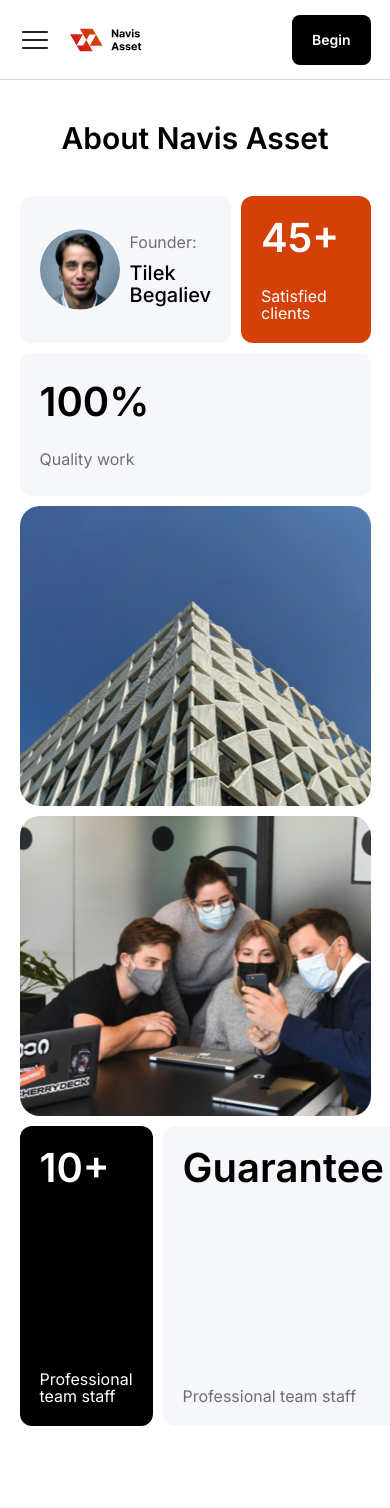
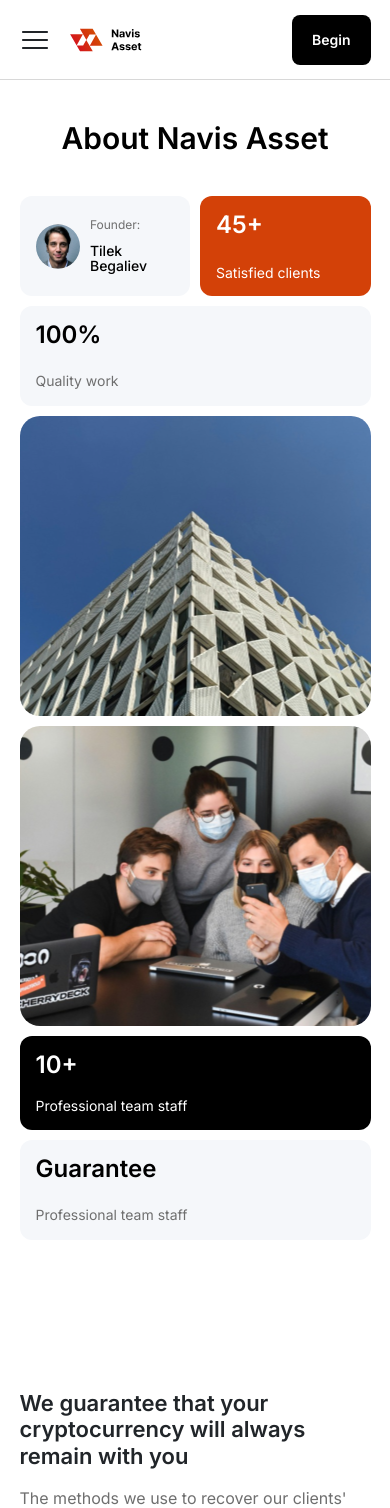
Before and after one commit to iliasovIhsan04/navis-asset, a React (Create React App) app: page /about-us in a window 390 px wide. Shown: the top 1508 px of the page. Built offline with nearby package versions, Linux system fonts and the light colour scheme.

Commit message:
adaptive

```diff
--- a/src/assets/css/adaptive.css
+++ b/src/assets/css/adaptive.css
@@ -49,12 +49,55 @@
   .question-content {
     font-size: 18px !important;
   }
+  .garants {
+    margin: 120px 0 0 0;
+  }
   .news-img-block {
     height: 260px;
+  }
+  .about {
+    min-height: 210px !important;
+  }
+  .founder-block,
+  .customer-card-last {
+    min-height: 100px;
+  }
+  .founder-b-text {
+    font-size: 14px;
+  }
+  .founder-span {
+    font-size: 12px;
+  }
+  .founder-img {
+    width: 45px;
+    height: 45px;
+  }
+  .title-basic,
+  .profesional-text,
+  .work-text {
+    font-size: 14px;
+  }
+  .garant {
+    grid-template-columns: 1fr !important;
+    gap: 20px !important;
   }
   .news-box1 {
     min-height: 350px;
     gap: 10px;
+  }
+  .price-txt {
+    font-size: 18px;
+  }
+  .price-card {
+    padding: 16px !important;
+    border-radius: 16px !important;
+  }
+  .customer-card,
+  .guarantee-card {
+    padding: 16px !important;
+  }
+  .big-text {
+    font-size: 24px;
   }
   .return-the-money {
     padding: 30px 16px;
@@ -79,6 +122,9 @@
 @media (max-width: 576px) {
   .wallet-recovery,
   .team-box-conditions-block,
+  .we-will-help {
+    grid-template-columns: repeat(auto-fit, minmax(250px, 1fr));
+  }
   .we-will-help {
     grid-template-columns: repeat(auto-fit, minmax(250px, 1fr));
   }
@@ -125,7 +171,7 @@
   .wallet-recovery,
   .team-box-conditions-block,
   .we-will-help {
-    grid-template-columns: repeat(auto-fit, minmax(210px, 1fr));
+    grid-template-columns: repeat(auto-fit, minmax(230px, 1fr));
   }
   .question-content {
     font-size: 16px !important;
@@ -138,4 +184,26 @@
   .wallet-recovery-inner-box h1 {
     font-size: 30px;
   }
+  .we-will-help {
+    grid-template-columns: repeat(auto-fit, minmax(200px, 1fr));
+  }
 }
+@media (max-width: 400px) {
+  .guarantees {
+    flex-direction: column;
+  }
+  .guarantee-text-box {
+    height: 100px !important;
+  }
+  .guarantee-card {
+    gap: 20px;
+  }
+}
+@media (max-width: 380px) {
+  .founder-block {
+    flex-direction: column;
+  }
+  .customer-card {
+    height: 100px;
+  }
+}
--- a/src/assets/css/app.css
+++ b/src/assets/css/app.css
@@ -92,7 +92,7 @@
   height: 100px;
 }
 .we-will-help {
-  grid-template-columns: repeat(auto-fit, minmax(375px, 1fr));
+  grid-template-columns: repeat(auto-fit, minmax(430px, 1fr));
 }
 .we-will-help-box,
 .white-backg-contact {
@@ -405,7 +405,7 @@
   background-image: url("../img/about-collega.svg") !important;
 }
 .guarantee-text-box {
-  min-height: 300px;
+  height: 300px;
 }
 .all-news {
   margin-bottom: 200px;
@@ -449,3 +449,6 @@
 .close:hover {
   cursor: pointer;
 }
+.founder-block {
+  min-height: 100px;
+}
--- a/src/assets/css/main.css
+++ b/src/assets/css/main.css
@@ -44,7 +44,8 @@
 .arrow.animation {
   transform: rotate(-45deg);
 }
-.question-content {
+.question-content,
+.about-us-content {
   margin: 0 !important;
   text-align: left;
   font-size: 22px;
@@ -66,7 +67,7 @@
   background: #d8d8d8 !important;
 }
 .about {
-  height: 300px;
+  min-height: 300px;
   display: grid;
 }
 .about-us h1 {
--- a/src/pages/AboutUs.jsx
+++ b/src/pages/AboutUs.jsx
@@ -8,12 +8,15 @@ export default function AboutUs() {
         <h1 className="title-page"> {t("about")} </h1>
         <div className="we-will-help about-box1">
           <div className="about g-10">
-            <div className="d-flex g-10">
+            <div className="d-flex g-10 founder-block">
               <div className="customer-card d-flex align-items-center g-10">
-                <img src={founder} alt="" />
+                <img className="founder-img" src={founder} alt="" />
                 <div className="founder-name d-flex flex-column g-10">
-                  <h3 className="text-span"> {t("founder")} </h3>
-                  <h3 className="title-h3"> {t("founderFN")} </h3>
+                  <h3 className="text-span founder-span"> {t("founder")} </h3>
+                  <h3 className="title-h3 founder-b-text">
+                    {" "}
+                    {t("founderFN")}{" "}
+                  </h3>
                 </div>
               </div>
               <div className="customer-card d-flex flex-column justify-content-between">
@@ -23,7 +26,7 @@ export default function AboutUs() {
             </div>
             <div className="customer-card customer-card-last d-flex flex-column justify-content-between">
               <h2 className="big-text"> 100% </h2>
-              <p className="text-span"> {t("qualityWork")} </p>
+              <p className="text-span work-text"> {t("qualityWork")} </p>
             </div>
           </div>
           <div className="about-img1"></div>
@@ -43,11 +46,11 @@ export default function AboutUs() {
         </div>
         <div className="garants d-grid">
           <div className="d-grid garant">
-            <h3 className="question-content"> {t("guaranteeTitle")} </h3>
+            <h3 className="about-us-content"> {t("guaranteeTitle")} </h3>
             <p className="text-span"> {t("guaranteeText")} </p>
           </div>
           <div className="d-grid garant">
-            <h3 className="question-content"> {t("aboutFounders")} </h3>
+            <h3 className="about-us-content"> {t("aboutFounders")} </h3>
             <p className="text-span">{t("aboutFoundersText")} </p>
           </div>
         </div>
--- a/src/pages/Price.jsx
+++ b/src/pages/Price.jsx
@@ -46,7 +46,7 @@ export default function Price() {
           </p>
         </div>
         <div className="price-card customer-card">
-          <h2 className="subtitle2 subtitle1"> {t("walletRecovery")} </h2>
+          <h2 className="subtitle2 subtitle1 price-txt"> {t("walletRecovery")} </h2>
           <h2 className="big-text">
             25%{" "}
             <span className="price-wallet-text"> {t("fromTheWallet")} </span>{" "}
```
